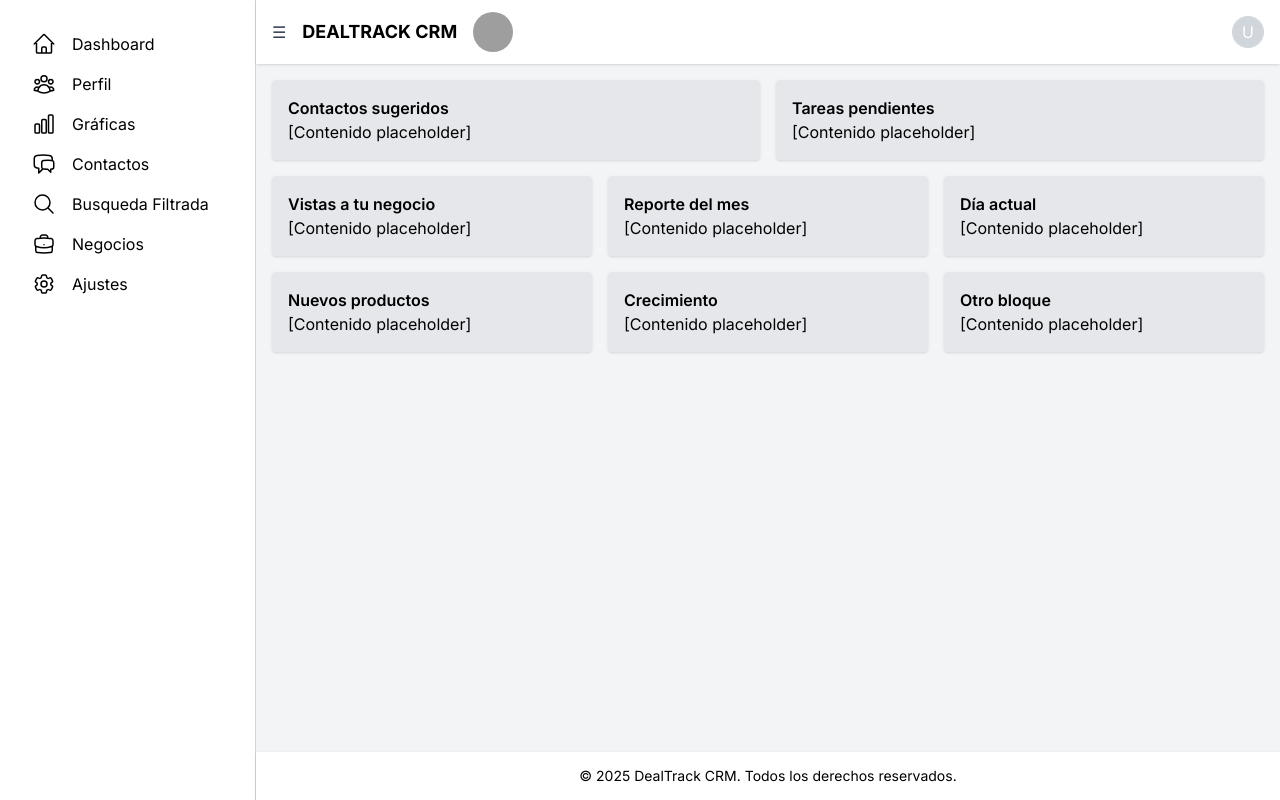
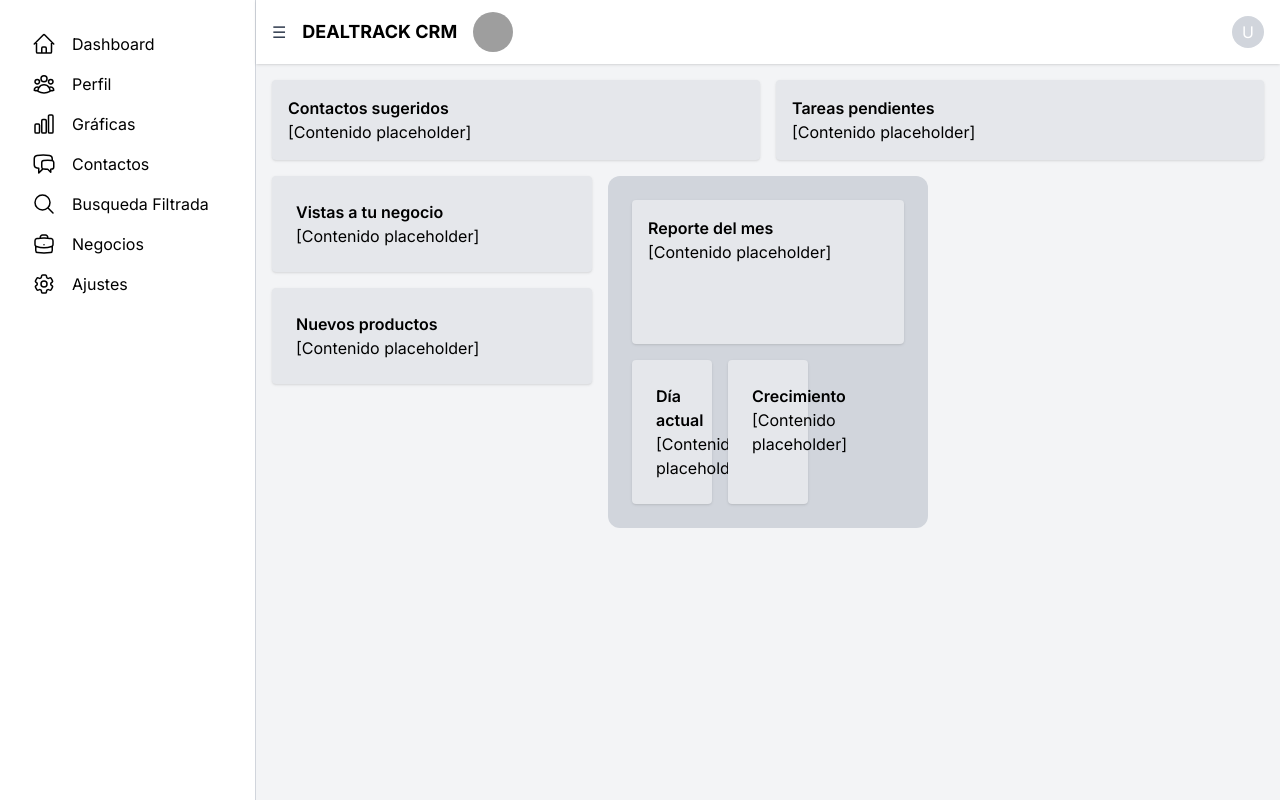
Before and after one commit to Cisne-jpg/reto_CRM, a Next.js app: page / in a window 1280 px wide. Shown: the top 800 px of the page. Built offline with nearby package versions, Linux system fonts and the light colour scheme; grey boxes are pictures that could not be loaded.

Commit message:
BasedePags

```diff
--- /dev/null
+++ b/src/app/Contactos/page.tsx
@@ -0,0 +1,5 @@
+export default function contactos(){
+    return{
+
+    }
+}
--- /dev/null
+++ b/src/app/ajustes/page.tsx
@@ -0,0 +1,5 @@
+export default function ajustes(){
+    return{
+
+    }
+}
--- /dev/null
+++ b/src/app/busqueda/page.tsx
@@ -0,0 +1,5 @@
+export default function busqueda(){
+    return{
+
+    }
+}
--- /dev/null
+++ b/src/app/graficas/page.tsx
@@ -0,0 +1,5 @@
+export default function graficas(){
+    return{
+
+    }
+}
--- /dev/null
+++ b/src/app/negocios/page.tsx
@@ -0,0 +1,5 @@
+export default function negocios(){
+    return{
+
+    }
+}
--- a/src/app/page.tsx
+++ b/src/app/page.tsx
@@ -14,32 +14,33 @@ export default function HomePage() {
       </div>
 
       {/* Segunda fila (grid) */}
-      <div className="grid grid-cols-3 gap-4">
-        <div className="bg-gray-200 p-4 rounded shadow text-black">
+      <div className="grid grid-cols-3 grid-rows-2 gap-4">
+        <div className="flex flex-col gap-4">
+        <div className="bg-gray-200 p-6 rounded shadow text-black">
           <h2 className="font-semibold">Vistas a tu negocio</h2>
           <p>[Contenido placeholder]</p>
         </div>
-        <div className="bg-gray-200 p-4 rounded shadow text-black">
+        <div className="bg-gray-200 p-6 rounded shadow text-black">
+          <h2 className="font-semibold">Nuevos productos</h2>
+          <p>[Contenido placeholder]</p>
+        </div>
+        </div>
+
+        <div className="bg-gray-300 p-6 rounded-xl grid grid-cols-3 grid-rows-2 gap-4">
+        <div className="bg-gray-200 p-4 col-span-3 rounded shadow text-black">
           <h2 className="font-semibold">Reporte del mes</h2>
           <p>[Contenido placeholder]</p>
         </div>
-        <div className="bg-gray-200 p-4 rounded shadow text-black">
+        <div className="bg-gray-200 p-6 rounded shadow text-black">
           <h2 className="font-semibold">Día actual</h2>
           <p>[Contenido placeholder]</p>
         </div>
-        <div className="bg-gray-200 p-4 rounded shadow text-black">
-          <h2 className="font-semibold">Nuevos productos</h2>
-          <p>[Contenido placeholder]</p>
-        </div>
-        <div className="bg-gray-200 p-4 rounded shadow text-black">
+        <div className="bg-gray-200 p-6 rounded shadow text-black">
           <h2 className="font-semibold">Crecimiento</h2>
-          <p>[Contenido placeholder]</p>
-        </div>
-        <div className="bg-gray-200 p-4 rounded shadow text-black">
-          <h2 className="font-semibold">Otro bloque</h2>
           <p>[Contenido placeholder]</p>
         </div>
       </div>
     </div>
+    </div>
   );
 }
--- /dev/null
+++ b/src/app/perfil/page.tsx
@@ -0,0 +1,5 @@
+export default function perfil(){
+    return{
+
+    }
+}
```
Also changed, not shown: src/app/Components/NavBar.tsx (+2 -2 lines).
